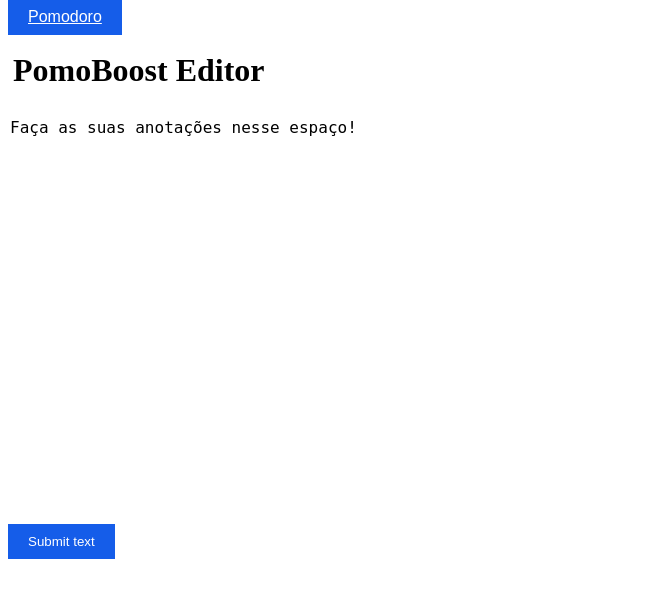
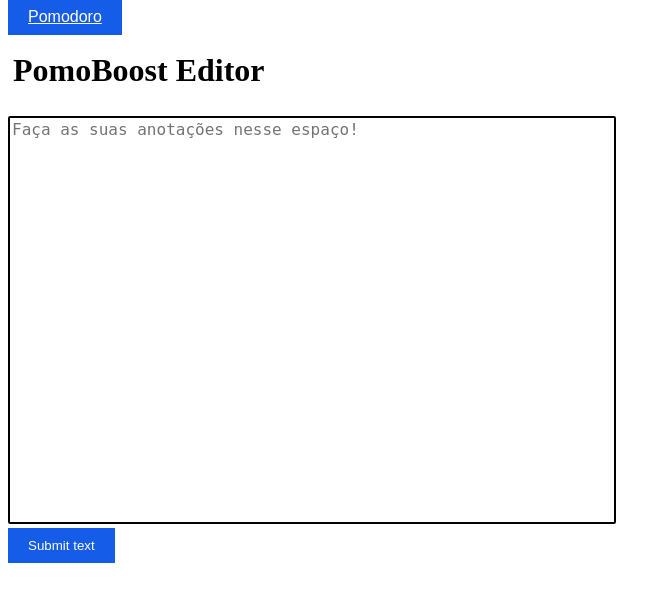
Before and after one commit to flaviocesar1/projetopep1, a PHP site: page /editor.html in a window 1280 px wide. Shown: the top 602 px of the page, without its empty margins (0-671 px from the left). Run offline with PHP 8.4, Linux system fonts and the light colour scheme.

Commit message:
O editor PomoBoost sofreu mudanças de design. Mudanças no textarea

```diff
--- a/pomoboost/styles/editor.css
+++ b/pomoboost/styles/editor.css
@@ -11,12 +11,12 @@ textarea{
     resize: none;
     width: 600px;
     height: 400px;
-    border: 5px;
-    border-radius: 2px 2px 15px 0;
+    border: solid 2px;
+    border-radius: 2px;
 }
 
 textarea::placeholder{
-    color: black;
+    color: rgba(0, 0, 0, 0.548);
     font-weight: 500;
     font-size: larger;
 }
@@ -24,5 +24,4 @@ textarea::placeholder{
 h1{
     padding: 5px;
     width: 285px;
-
 }
```
